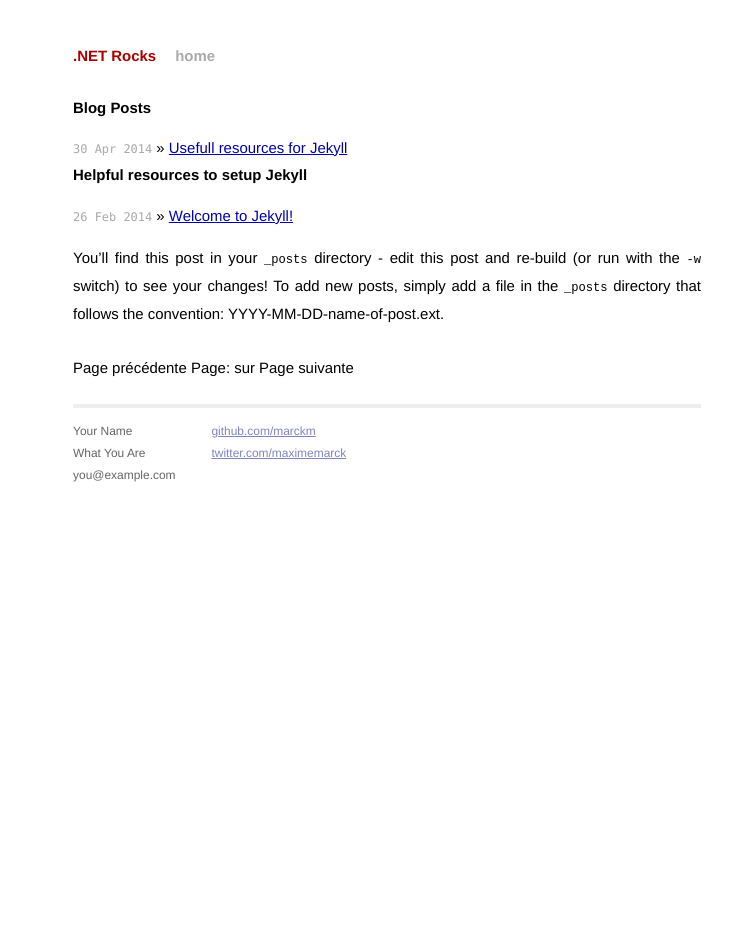
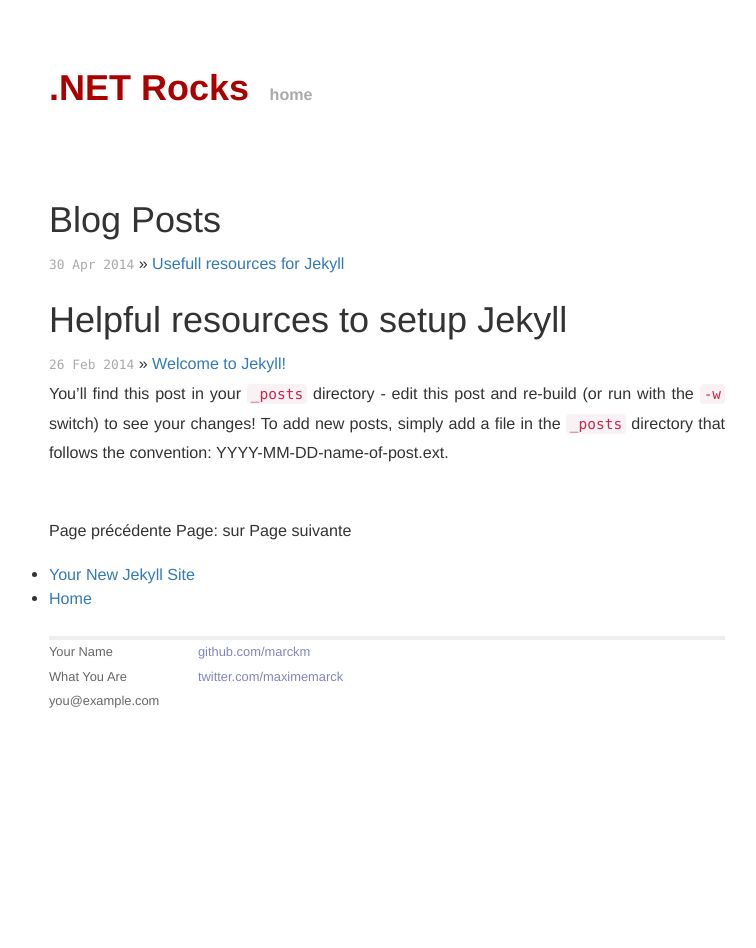
Before and after one commit to marckm/marckm.github.io, a Jekyll site: the page built from index.html, in a window 1280 px wide. Shown: the whole page, without its empty margins (253-1009 px from the left). Built offline with Jekyll 4.4.1, drawn with Linux system fonts in a browser that asks for light colours; nearby versions of some CDN libraries; Markdown is read by kramdown in place of the engine named in the settings; the list of posts is cut into pages by our own code.

Commit message:
separated header and footer from default template. Added bootstrap

```diff
--- /dev/null
+++ b/_includes/footer.html
@@ -0,0 +1,18 @@
+ <div class="footer">
+            <div class="contact">
+              <p>
+                Your Name<br />
+                What You Are<br />
+                you@example.com
+              </p>
+            </div>
+            <div class="contact">
+              <p>
+                <a href="https://github.com/marckm">github.com/marckm</a><br />
+                <a href="https://twitter.com/maximemarck">twitter.com/maximemarck</a><br />
+              </p>
+            </div>
+          </div>
+
+     <script src="https://ajax.googleapis.com/ajax/libs/jquery/1.11.0/jquery.min.js"></script>
+     <script src="//netdna.bootstrapcdn.com/bootstrap/3.1.1/js/bootstrap.min.js"></script>
--- /dev/null
+++ b/_includes/head.html
@@ -0,0 +1,22 @@
+    <head>
+        <meta charset="utf-8">
+        <meta http-equiv="X-UA-Compatible" content="IE=edge,chrome=1">
+        <title>{{ page.title }} - Maxime Marck | .Net developer</title>
+        <meta name="viewport" content="width=device-width, initial-scale=1">
+
+        <!-- syntax highlighting CSS -->
+        <link rel="stylesheet" href="/css/syntax.css">
+
+        <!-- Custom CSS -->
+        <link rel="stylesheet" href="/css/main.css">
+
+        <link rel="stylesheet" href="//netdna.bootstrapcdn.com/bootstrap/3.1.1/css/bootstrap.min.css">
+        <link rel="stylesheet" href="//netdna.bootstrapcdn.com/bootstrap/3.1.1/css/bootstrap-theme.min.css">
+
+        <!-- HTML5 Shim and Respond.js IE8 support of HTML5 elements and media queries -->
+            <!-- WARNING: Respond.js doesn't work if you view the page via file:// -->
+            <!--[if lt IE 9]>
+              <script src="https://oss.maxcdn.com/libs/html5shiv/3.7.0/html5shiv.js"></script>
+              <script src="https://oss.maxcdn.com/libs/respond.js/1.4.2/respond.min.js"></script>
+            <![endif]-->
+    </head>
--- /dev/null
+++ b/_includes/nav.html
@@ -0,0 +1,10 @@
+<nav class="nav-primary" role="navigation" >
+    <ul>
+        {% for p in site.pages %}
+        <li>
+            <a {% if p.url == page.url %}class="active"{% endif %}
+            href="{{ site.baseurl }}{{ p.url }}">{{ p.title }}</a>
+        </li>
+        {% endfor %}
+    </ul>
+</nav>
--- a/_layouts/default.html
+++ b/_layouts/default.html
@@ -1,18 +1,6 @@
 <!DOCTYPE html>
 <html>
-    <head>
-        <meta charset="utf-8">
-        <meta http-equiv="X-UA-Compatible" content="IE=edge,chrome=1">
-        <title>{{ page.title }} - Maxime Marck | .Net developer</title>
-        <meta name="viewport" content="width=device-width">
-
-        <!-- syntax highlighting CSS -->
-        <link rel="stylesheet" href="/css/syntax.css">
-
-        <!-- Custom CSS -->
-        <link rel="stylesheet" href="/css/main.css">
-
-    </head>
+    {% include head.html %}
     <body>
 
         <div class="site">
@@ -23,22 +11,9 @@
 
           {{ content }}
 
-          <div class="footer">
-            <div class="contact">
-              <p>
-                Your Name<br />
-                What You Are<br />
-                you@example.com
-              </p>
-            </div>
-            <div class="contact">
-              <p>
-                <a href="https://github.com/marckm">github.com/marckm</a><br />
-                <a href="https://twitter.com/maximemarck">twitter.com/maximemarck</a><br />
-              </p>
-            </div>
-          </div>
+          {% include nav.html %}
+
+          {% include footer.html %}
         </div>
-
     </body>
 </html>
--- a/index.html
+++ b/index.html
@@ -1,6 +1,6 @@
 ---
 layout: default
-title: Maxime Marck
+title: Home
 ---
 
 <div id="home">
```
